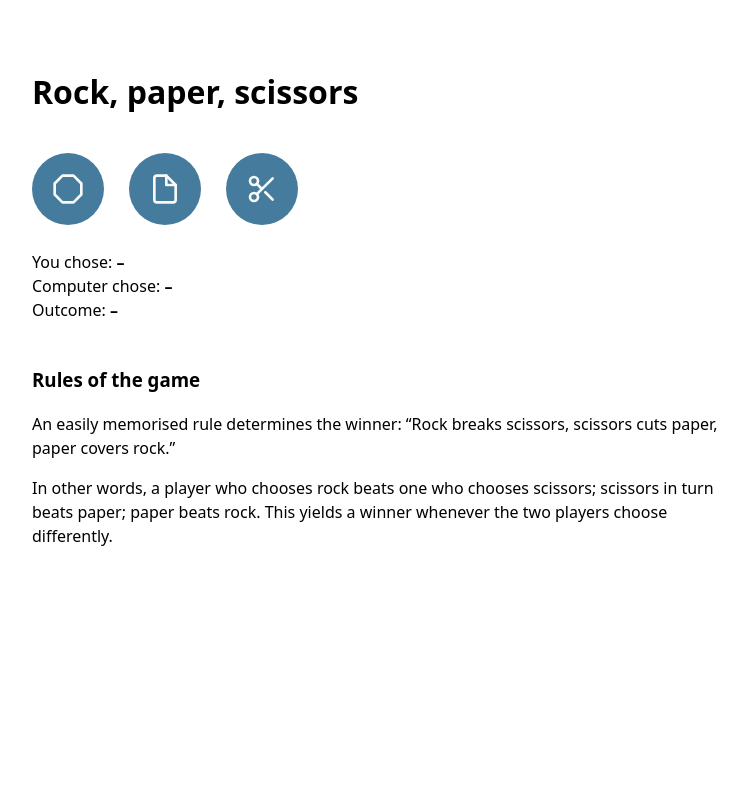
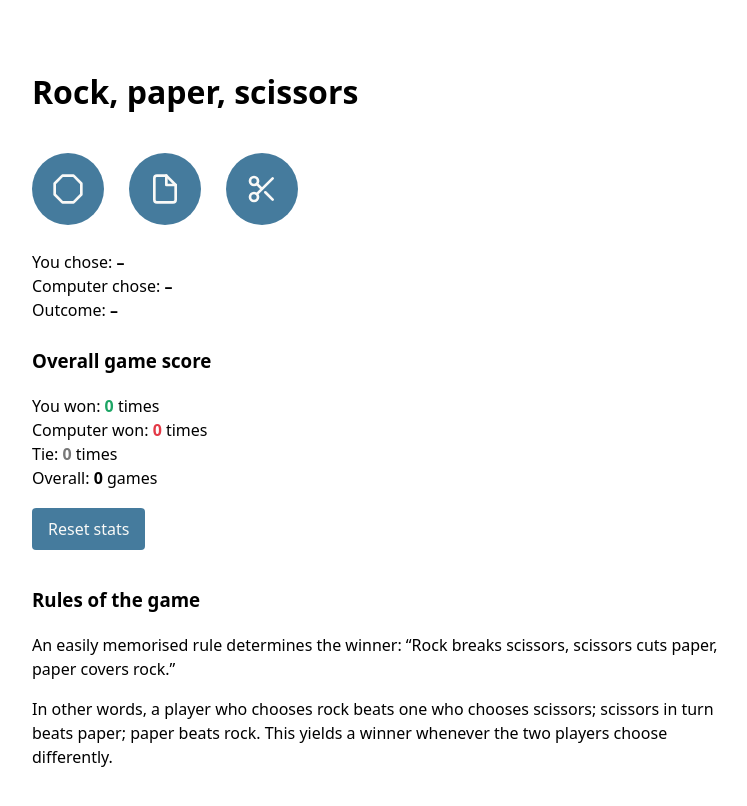
Before and after one commit to KaterinaShepeleva/rock-paper-scissors, a React (Vite) app: page / in a window 1280 px wide. Shown: the top 806 px of the page, without its empty margins (264-1011 px from the left). Built offline with nearby package versions, Linux system fonts and the light colour scheme.

Commit message:
Added statistics and saving to localStorage

```diff
--- a/src/components/App/App.tsx
+++ b/src/components/App/App.tsx
@@ -1,15 +1,66 @@
+import {
+    useState,
+    useEffect,
+} from 'react';
+
 import './App.css';
+import {
+    Outcomes,
+    Score,
+    initialGameState,
+} from 'src/constants';
+import {
+    getStorageScore,
+    setStorageScore,
+} from 'src/utils';
 import Board from 'components/Board/Board';
 import Rules from 'components/Rules/Rules';
+import Statistics from 'components/Statistics/Statistics';
 
 const App = () => {
+    const [score, setScore] = useState<Score>(initialGameState);
+
+    // Get initial statistics when app is loaded
+    useEffect(() => {
+        setScore(getStorageScore());
+    }, []);
+
+    const recordScore = (outcome: Outcomes): void => {
+        if (outcome === Outcomes.Initial) {
+            return;
+        }
+
+        const newScore: Score = {
+            player: (outcome === Outcomes.PlayerWon) ? score.player + 1 : score.player,
+            computer: (outcome === Outcomes.ComputerWon) ? score.computer + 1 : score.computer,
+            overall: score.overall + 1,
+        };
+
+        setScore(newScore);
+        setStorageScore(newScore);
+    };
+
+    const clearScore = (): void => {
+        const zeroScore = { ...initialGameState };
+
+        setScore(zeroScore);
+        setStorageScore(zeroScore);
+    };
+
     return (
         <div className="container">
             <h1>Rock, paper, scissors</h1>
 
             <div className="wrapper">
                 <main className="board-container">
-                    <Board/>
+                    <Board
+                        recordOutcome={recordScore}
+                    />
+
+                    <Statistics
+                        {...score}
+                        resetScore={clearScore}
+                    />
                 </main>
 
                 <aside className="aside">
--- a/src/components/Board/Board.tsx
+++ b/src/components/Board/Board.tsx
@@ -17,7 +17,11 @@ import {
 } from 'src/utils';
 import GameButton from 'components/GameButton/GameButton';
 
-const Board = () => {
+interface BoardProps {
+    recordOutcome(outcome: Outcomes): void;
+}
+
+const Board = ({ recordOutcome }: BoardProps) => {
     const [playerChoice, setPlayerChoice] = useState<GameValue | null>(null);
     const [computerChoice, setComputerChoice] = useState<GameValue | null>(null);
     const [outcome, setOutcome] = useState<Outcomes>(Outcomes.Initial);
@@ -30,7 +34,7 @@ const Board = () => {
         setComputerChoice(computerChoice);
         setOutcome(outcome);
 
-        // TODO: save to localStorage
+        recordOutcome(outcome);
     };
 
     return (
--- a/src/components/GameButton/GameButton.tsx
+++ b/src/components/GameButton/GameButton.tsx
@@ -10,13 +10,11 @@ const GameButton = ({text, img, handleClick}: GameButtonProps) => (
     <button
         type="button"
         className="btn-item"
-        aria-label={text}
         onClick={handleClick}
     >
         <img
             src={img}
             alt={text}
-            aria-hidden={true}
         />
     </button>
 );
--- /dev/null
+++ b/src/components/Statistics/Statistics.css
@@ -0,0 +1,22 @@
+.stats-comp {
+    color: #e33a47;
+}
+
+.stats-player {
+    color: #1da565;
+}
+
+.stats-tie {
+    color: #777777;
+}
+
+.stats-all {
+    color: inherit;
+}
+
+.btn-reset {
+    margin: 18px 0;
+    border: none;
+    padding: 10px 16px;
+    border-radius: 4px;
+}
--- /dev/null
+++ b/src/components/Statistics/Statistics.tsx
@@ -0,0 +1,37 @@
+import './Statistics.css';
+import { Score } from 'src/constants';
+
+interface StatisticsProps extends Score {
+    resetScore(): void;
+}
+
+const Statistics = (props: StatisticsProps) => {
+    let ties = props.overall - props.player - props.computer;
+
+    if (ties < 0) {
+        ties = 0;
+    }
+
+    return (
+        <div className="stats">
+            <h3>Overall game score</h3>
+
+            <ul>
+                <li>You won: <strong className="stats-player">{props.player}</strong>&nbsp;times</li>
+                <li>Computer won: <strong className="stats-comp">{props.computer}</strong>&nbsp;times</li>
+                <li>Tie: <strong className="stats-tie">{ties}</strong>&nbsp;times</li>
+                <li>Overall: <strong className="stats-all">{props.overall}</strong>&nbsp;games</li>
+            </ul>
+
+            <button
+                type="button"
+                className="btn-reset"
+                onClick={props.resetScore}
+            >
+                Reset stats
+            </button>
+        </div>
+    )
+};
+
+export default Statistics;
--- a/src/constants.ts
+++ b/src/constants.ts
@@ -1,8 +1,16 @@
-export enum StorageKeys {
-  Player = 'rps-player',
-  Computer = 'rps-computer',
-  Overall = 'rps-overall',
+export const STORAGE_KEY = 'rpc-storage';
+
+export interface Score {
+  player: number;
+  computer: number;
+  overall: number;
 }
+
+export const initialGameState: Score = {
+  player: 0,
+  computer: 0,
+  overall: 0,
+};
 
 export enum Values {
   Rock,
--- a/src/utils.ts
+++ b/src/utils.ts
@@ -1,10 +1,12 @@
 import {
+    STORAGE_KEY,
     Values,
     GameValue,
     GameValues,
     Outcomes,
+    Score,
+    initialGameState,
 } from './constants';
-
 
 export const getComputerTurn = (): GameValue => {
     const turn: number = Math.floor(Math.random() * GameValues.length);
@@ -28,3 +30,12 @@ export const determineOutcome = (player: Values, computer: Values): Outcomes =>
             return Outcomes.Tie;
     }
 }
+
+export const getStorageScore = (): Score => {
+    const lsValue = localStorage.getItem(STORAGE_KEY);
+    return lsValue ? JSON.parse(lsValue) : { ...initialGameState };
+}
+
+export const setStorageScore = (score: Score): void => {
+    localStorage.setItem(STORAGE_KEY, JSON.stringify(score));
+}
```
